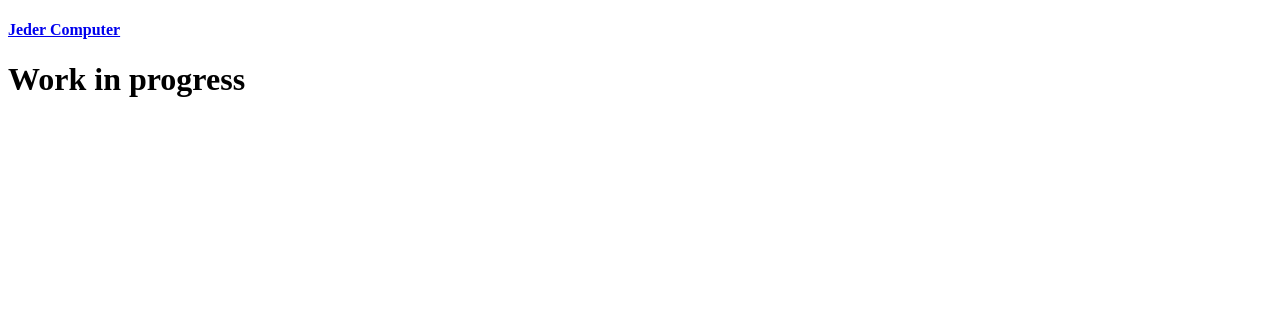
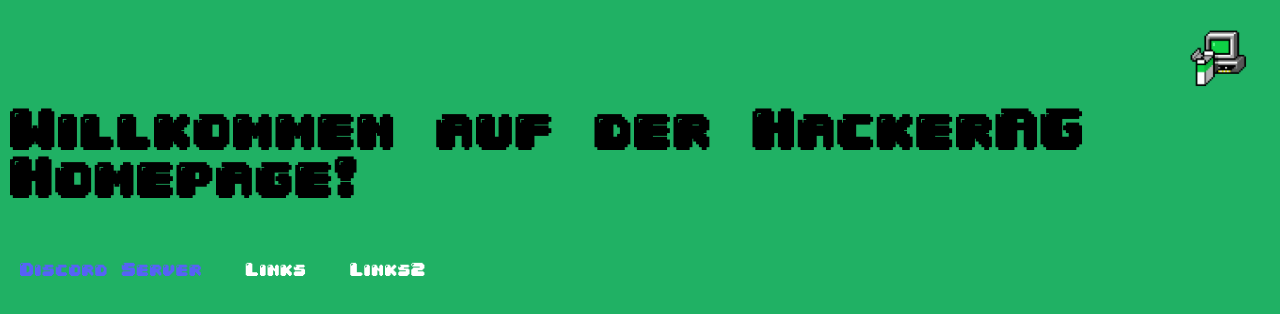
Before and after one commit to HackerAG/hackerag.github.io, a plain HTML site: page index.html in a window 1280 px wide. Drawn offline with Linux system fonts and the light colour scheme.

Commit message:
Update index.html

```diff
--- a/index.html
+++ b/index.html
@@ -1,10 +1,105 @@
 <!DOCTYPE html>
-<html>
+<title>HackerAG</title>
+<html lang="de">
 <head>
-<title>HackerAG [WIP]</title>
-  <h4><a href="https://hackerag.github.io/computers" >Jeder Computer</a></h4>
+    <meta charset="UTF-8">
+    <meta name="viewport" content="width=device-width, initial-scale=1.0">
+    <style>
+        /* CSS-Code für das Design der Website */
+        @font-face { font-family: HackerAG-Font; src: url("main-font.ttf"); }
+        body {
+            background-color: #20b164; /* Hintergrundfarbe der Website */
+            margin: 0; /* Kein Abstand zum Rand */
+            font-family: HackerAG-Font; /* Schriftart der Website */
+        }
+        .container {
+            max-width: 800px; /* Maximale Breite der Website */
+            margin: 0 auto; /* Zentrierung der Website */
+        }
+        .logo {
+            width: 100px; /* Breite des Logos */
+            height: 100px; /* Höhe des Logos */
+            position: absolute; /* Absolute Positionierung des Logos */
+            top: 10px; /* Abstand zum oberen Rand */
+            right: 10px; /* Abstand zum rechten Rand */
+        }
+        .menu {
+            display: none; /* Das Menü ist standardmäßig nicht sichtbar */
+        }
+        .menu-toggle {
+            display: block; /* Der Menü-Button ist sichtbar */
+            width: 40px; /* Breite des Menü-Buttons */
+            height: 40px; /* Höhe des Menü-Buttons */
+            position: absolute; /* Absolute Positionierung des Menü-Buttons */
+            top: 10px; /* Abstand zum oberen Rand */
+            left: 10px; /* Abstand zum linken Rand */
+            cursor: pointer; /* Der Cursor wird zu einem Zeiger */
+        }
+        .menu-toggle span {
+            display: block; /* Die Striche sind sichtbar */
+            width: 100%; /* Die Striche füllen die Breite des Menü-Buttons aus */
+            height: 4px; /* Die Höhe der Striche */
+            background-color: white; /* Die Farbe der Striche */
+            margin: 6px 0; /* Der Abstand zwischen den Strichen */
+        }
+        .menu ul {
+            list-style: none; /* Keine Aufzählungszeichen für die Liste */
+            padding: 0; /* Kein Abstand innerhalb der Liste */
+            margin: 0; /* Kein Abstand außerhalb der Liste */
+        }
+        .menu li {
+            padding: 10px; /* Abstand innerhalb der Listenelemente */
+            border-bottom: 1px solid white; /* Eine weiße Linie unter jedem Listenelement */
+        }
+        .menu li a {
+            color: white; /* Die Farbe der Links */
+            text-decoration: none; /* Keine Unterstreichung der Links */
+        }
+        @media (min-width: 600px) {
+            /* CSS-Code für größere Bildschirme */
+            .menu {
+                display: block; /* Das Menü ist sichtbar */
+                position: absolute; /* Absolute Positionierung des Menüs */
+                top: 60px; /* Abstand zum oberen Rand */
+                left: 10px; /* Abstand zum linken Rand */
+            }
+            .menu-toggle {
+                display: none; /* Der Menü-Button ist nicht sichtbar */
+            }
+            .menu li {
+                display: inline-block; /* Die Listenelemente sind nebeneinander */
+                border: none; /* Keine Linie unter den Listenelementen */
+                margin-right: 10px; /* Abstand zwischen den Listenelementen */
+            }
+        }
+    </style>
 </head>
 <body>
-<h1>Work in progress</h1>
+    <div class="container">
+        <img src="hackerag_logo.png" alt="HackerAG Logo" class="logo"> <!-- Das Logo der Website -->
+        <div class="menu-toggle"> <!-- Der Menü-Button -->
+            <span></span> <!-- Der obere Strich -->
+            <span></span> <!-- Der mittlere Strich -->
+            <span></span> <!-- Der untere Strich -->
+        </div>
+        <div class="menu"> <!-- Das Menü der Website -->
+            <ul>
+                <div style="background-color: #20b164; color: #000000; font-size: xxx-large;">
+                    <p><b class="hackerag_font">Willkommen auf der HackerAG Homepage!</b></p>
+               </div>
+                <li><a href="https://hackerag.github.io/website/discord-bot-redirect" style="color: #5662f6";>Discord Server</a></li> <!-- Ein Link zu Discord -->
+                <li><a href="https://www.google.com">Links</a></li> <!-- Ein Link zu Google -->
+                <li><a href="https://www.bing.com/">Links2</a></li> <!-- Ein Link zu Bing -->
+            </ul>
+        </div>
+    </div>
+    <script>
+        // JavaScript-Code für die Interaktivität der Website
+        var menuToggle = document.querySelector(".menu-toggle"); // Das Menü-Button-Element
+        var menu = document.querySelector(".menu"); // Das Menü-Element
+        menuToggle.addEventListener("click", function() { // Wenn auf das Menü-Button geklickt wird
+            menu.classList.toggle("active"); // Das Menü wird ein- oder ausgeblendet
+        });
+    </script>
 </body>
 </html>
```
